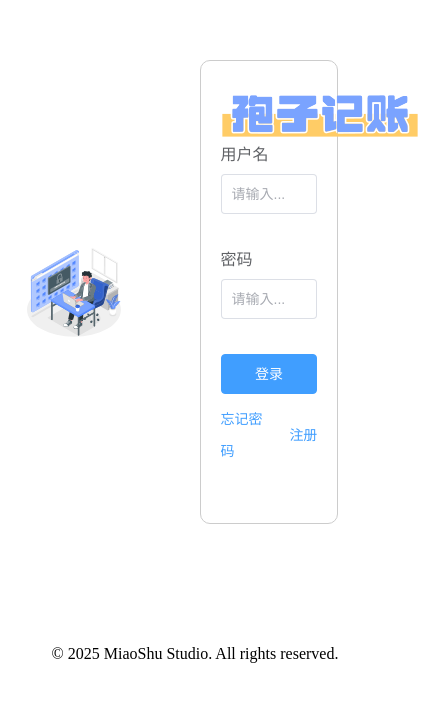
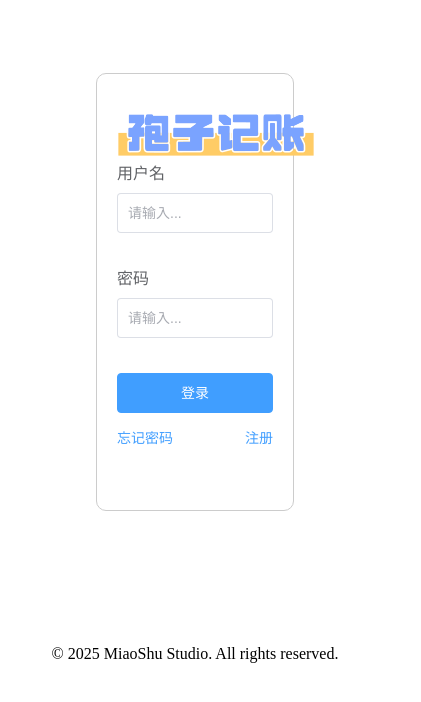
Before and after one commit to MiaoShuYo/SporeAccountingWeb, a Vue app: page / in a window 390 px wide. Shown: the part 130-832 px from the top of the page, 421 px wide, since content can reach past the window. Built offline with nearby package versions, Linux system fonts and the light colour scheme.

Commit message:
新增媒体查询

```diff
--- a/src/pages/Login.vue
+++ b/src/pages/Login.vue
@@ -50,6 +50,7 @@ const toggleComponent = () => {
   justify-content: center;
   align-items: center;
   flex: 1;
+  min-width: 451.5px;
 }
 .border {
   border: 1px solid #ccc;
@@ -66,4 +67,12 @@ const toggleComponent = () => {
   position: absolute;
   bottom: 0;
 }
+@media (max-width: 903px) {
+  .section {
+    min-width: 100%;
+  }
+  .image-section {
+    display: none;
+  }
+}
 </style>
```
